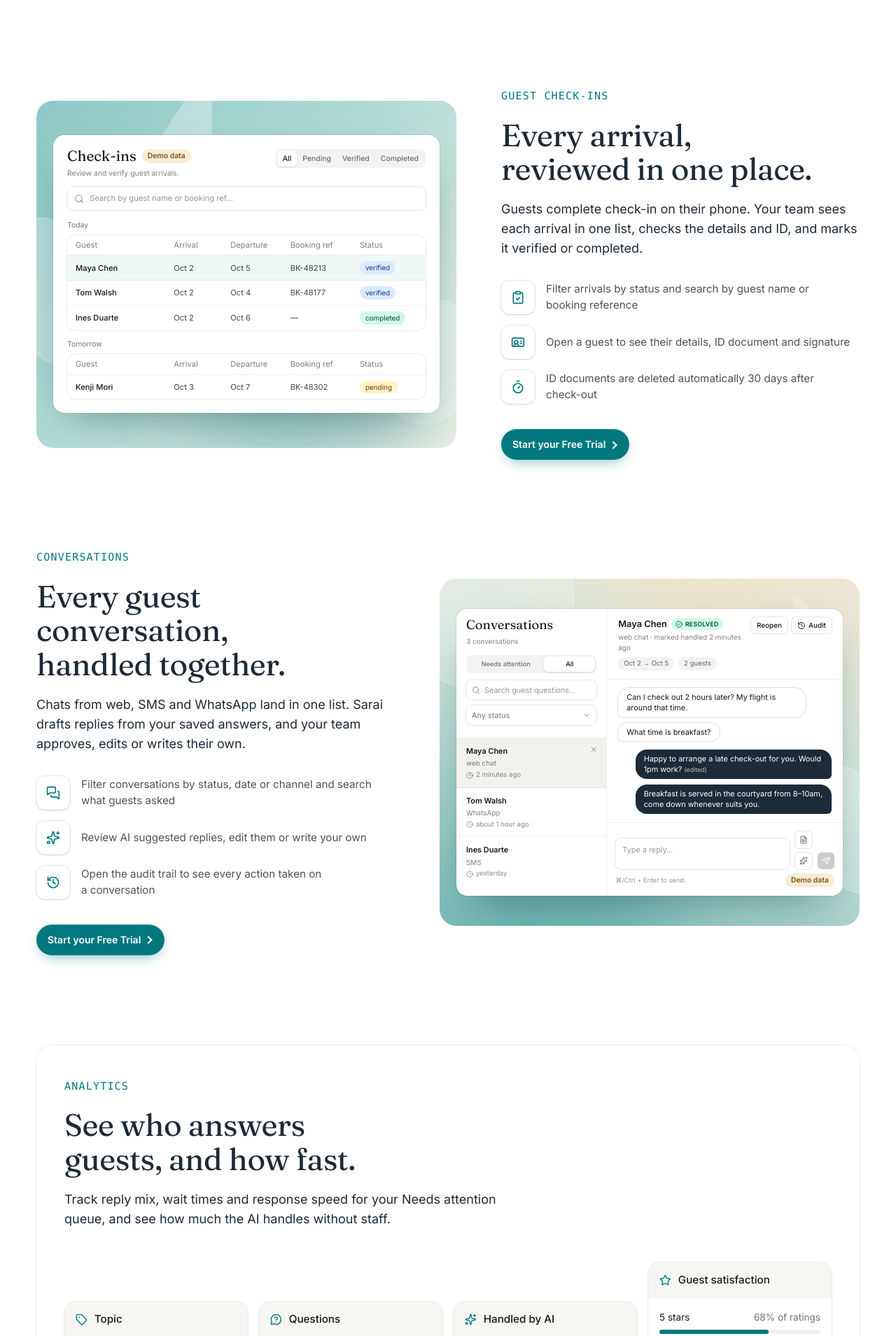
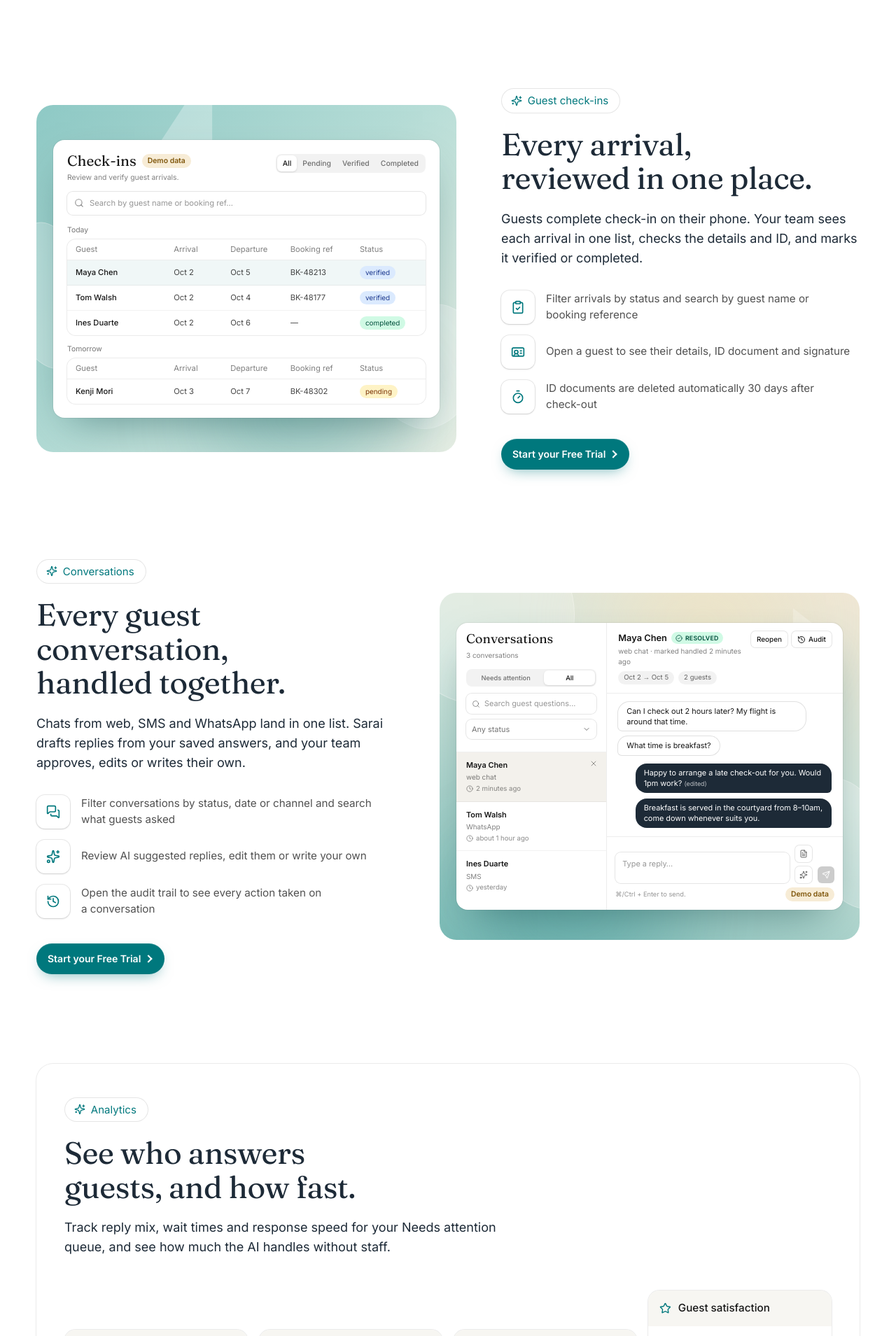
Before and after one commit to abdulrhhkahn/SaraiOS, a Next.js app: page /features in a window 1280 px wide. Shown: the part 471-2380 px from the top of the page at 70% size. Built offline with nearby package versions, Linux system fonts and the light colour scheme; no server answers.

Commit message:
Add files via upload

```diff
--- a/components/features/AnalyticsSection.tsx
+++ b/components/features/AnalyticsSection.tsx
@@ -203,7 +203,7 @@ export function AnalyticsSection() {
           {/* 1. Intro and table cards */}
           <div className="px-6 pt-10 pb-12 sm:px-10 sm:pt-12 sm:pb-14">
             <Reveal>
-              <p className="font-mono text-[0.9375rem] tracking-[0.08em] text-cta uppercase">Analytics</p>
+              <p className="eyebrow-pill text-cta">Analytics</p>
               <h2 className="mt-5 max-w-[24ch] heading-section text-balance text-subheading">
                 See who answers guests, and how fast.
               </h2>
--- a/components/features/ConversationsSection.tsx
+++ b/components/features/ConversationsSection.tsx
@@ -177,7 +177,7 @@ export function ConversationsSection() {
       <Container>
         <div className="grid items-center gap-12 lg:grid-cols-2 lg:gap-16 xl:grid-cols-[1fr_600px]">
           <Reveal className="lg:order-1">
-            <p className="font-mono text-[0.9375rem] tracking-[0.08em] text-cta uppercase">Conversations</p>
+            <p className="eyebrow-pill text-cta">Conversations</p>
             <h2 className="mt-5 max-w-[16ch] heading-section text-balance text-subheading">
               Every guest conversation, handled together.
             </h2>
--- a/components/features/GuestsSection.tsx
+++ b/components/features/GuestsSection.tsx
@@ -134,7 +134,7 @@ export function GuestsSection() {
       <Container>
         <div className="grid items-center gap-12 lg:grid-cols-2 lg:gap-16 xl:grid-cols-[1fr_600px]">
           <Reveal>
-            <p className="font-mono text-[0.9375rem] tracking-[0.08em] text-cta uppercase">Guests</p>
+            <p className="eyebrow-pill text-cta">Guests</p>
             <h2 className="mt-5 max-w-[16ch] heading-section text-balance text-subheading">
               Every guest&apos;s details, in one place.
             </h2>
--- a/components/features/PlatformFaq.tsx
+++ b/components/features/PlatformFaq.tsx
@@ -58,7 +58,7 @@ export function PlatformFaq() {
       <JsonLd data={faqJsonLd(platformFaqs)} />
       <Container className="grid gap-12 lg:grid-cols-[1fr_1.6fr] lg:gap-20">
         <Reveal>
-          <p className="font-mono text-[0.9375rem] tracking-[0.08em] text-cta uppercase">FAQ</p>
+          <p className="eyebrow-pill text-cta">FAQ</p>
           <h2 className="mt-5 max-w-[14ch] heading-section text-balance text-subheading">
             Questions about the platform.
           </h2>
--- a/components/features/RequestsSection.tsx
+++ b/components/features/RequestsSection.tsx
@@ -124,7 +124,7 @@ export function RequestsSection() {
           </Reveal>
 
           <Reveal delay={0.1}>
-            <p className="font-mono text-[0.9375rem] tracking-[0.08em] text-cta uppercase">Requests</p>
+            <p className="eyebrow-pill text-cta">Requests</p>
             <h2 className="mt-5 max-w-[16ch] heading-section text-balance text-subheading">
               From a message to a tracked request.
             </h2>
--- a/components/features/StaffActivitySection.tsx
+++ b/components/features/StaffActivitySection.tsx
@@ -93,7 +93,7 @@ export function StaffActivitySection() {
     <section className="relative pb-24 sm:pb-32">
       <Container>
         <Reveal className="flex max-w-[44rem] flex-col items-start text-left">
-          <p className="font-mono text-[0.9375rem] tracking-[0.08em] text-cta uppercase">Staff activity</p>
+          <p className="eyebrow-pill text-cta">Staff activity</p>
           <h2 className="mt-5 max-w-[20ch] heading-section text-balance text-subheading">
             See what your team has done.
           </h2>
--- a/components/features/StaffCheckins.tsx
+++ b/components/features/StaffCheckins.tsx
@@ -154,7 +154,7 @@ export function StaffCheckins() {
           </Reveal>
 
           <Reveal delay={0.1}>
-            <p className="font-mono text-[0.9375rem] tracking-[0.08em] text-cta uppercase">Guest check-ins</p>
+            <p className="eyebrow-pill text-cta">Guest check-ins</p>
             <h2 className="mt-5 max-w-[16ch] heading-section text-balance text-subheading">
               Every arrival, reviewed in one place.
             </h2>
```
